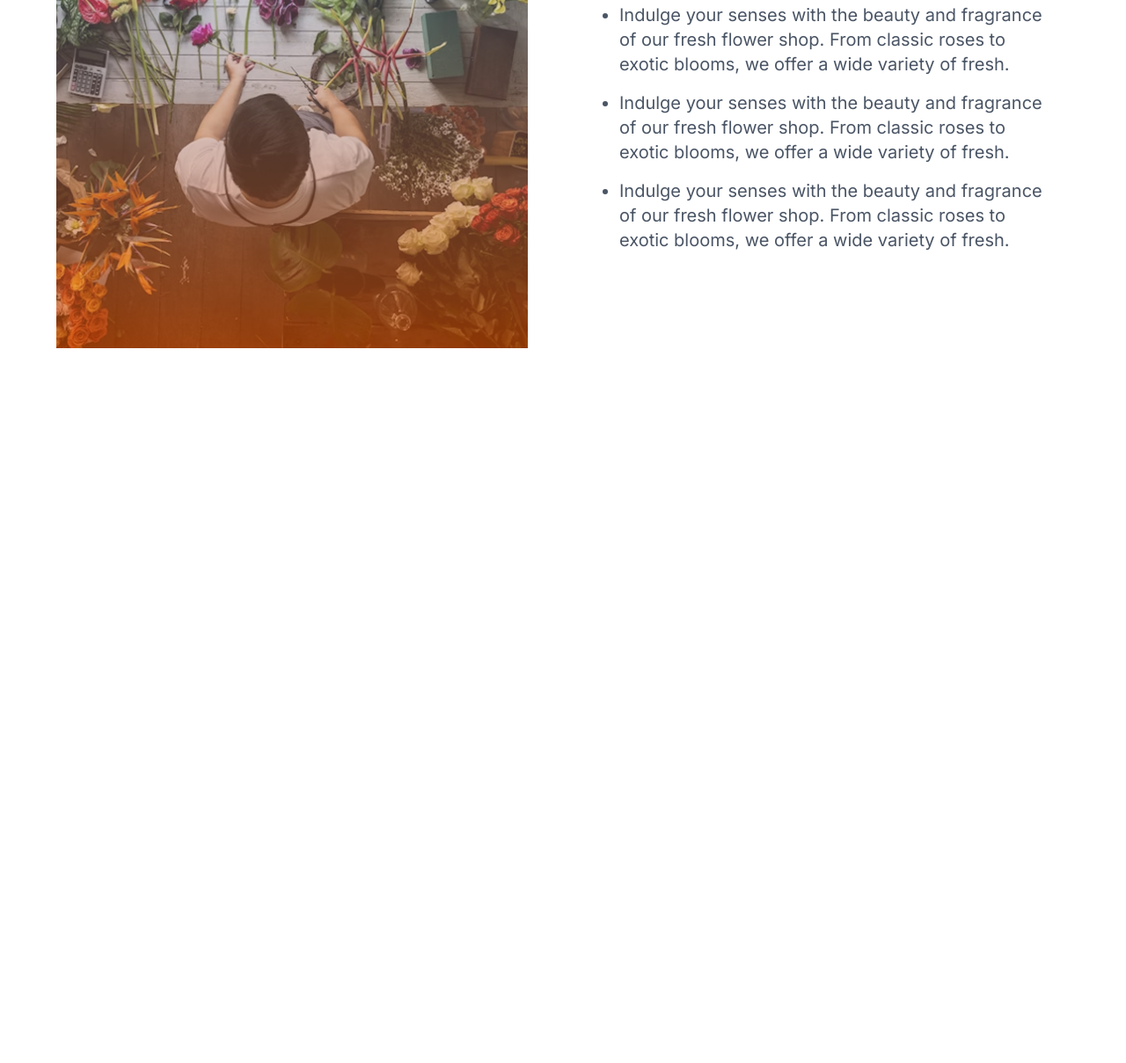
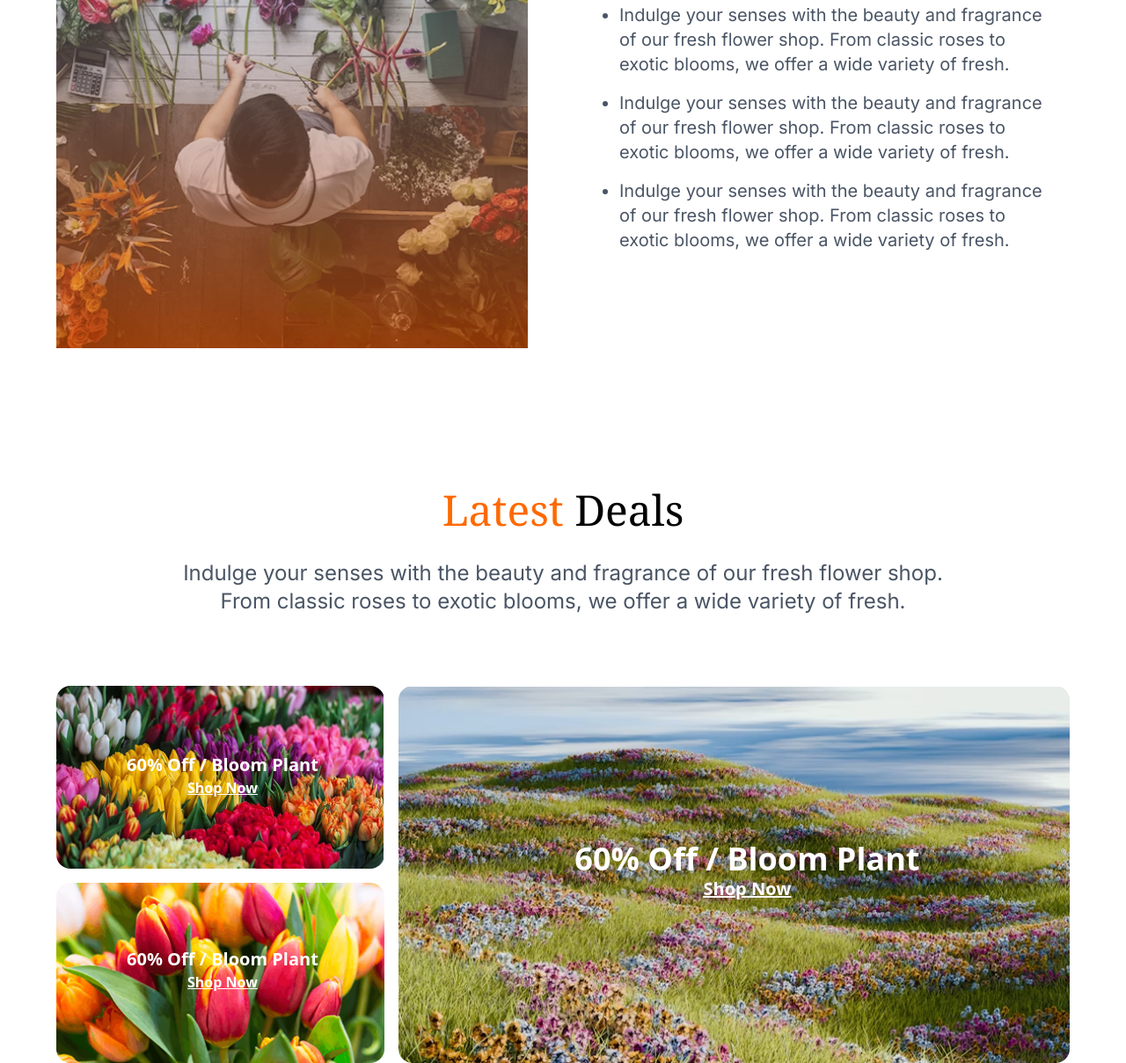
Before and after one commit to svictorgms202/Assignment-Flower-Market, a plain HTML site: page index.html in a window 1280 px wide. Shown: the part 2255-3464 px from the top of the page at 88% size. Before the commit the page ends 2651 px from the top, so only its background shows below. Drawn offline with nearby package versions, Linux system fonts and the light colour scheme.

Commit message:
Latest deals done with responsive

```diff
--- a/index.html
+++ b/index.html
@@ -118,7 +118,7 @@
         </section>
 
         <!-- Plants Lover Section -->
-        <div class="plants-lover sm:max-w-6xl mt-30 sm:grid sm:grid-cols-2 m-auto gap-x-20 max-w-xl relative">
+        <section class="plants-lover sm:max-w-6xl mt-30 sm:grid sm:grid-cols-2 m-auto gap-x-20 max-w-xl relative ">
             <div class="pl-image-section">
                 <img src="./assets/flower-store.png" alt="">
             </div>
@@ -139,10 +139,42 @@
                         to exotic blooms, we offer a wide variety of fresh.</li>
                 </ul>
             </div>
-            <div class="badge absolute bottom-110 left-100">
+            <div class="badge absolute bottom-110 left-100 hidden sm:block ">
                 <img src="./assets/trusted-badge.png" alt="">
             </div>
-        </div>
+        </section>
+        <!-- Latest Deal section -->
+        <section class="latest-deal mt-40 sm:max-w-6xl m-auto">
+            <div class="title-section sm:max-w-6xl m-auto text-center mb-8 max-w-9/10 mb-20">
+                <h1 class="noto-serif text-5xl"><span class="text-orange-500">Latest</span> Deals</h1>
+                <p class="sm:max-w-4xl inter text-gray-600 text-2xl sm:mt-8 m-auto">Indulge your senses with the beauty
+                    and fragrance of our fresh flower shop. From classic roses to exotic blooms, we offer a wide variety
+                    of fresh.</p>
+            </div>
+            <div class="images-section sm:grid sm:grid-cols-3 sm:gap-4 gap-y-8 grid grid-cols-1 m-auto sm:w-6xl w-xl">
+                <div class="image1 relative">
+                    <img class="rounded-2xl w-full h-full" src="./assets/deal-bloom.png" alt="">
+                    <div class="sub-title text-center absolute sm:bottom-20 sm:left-20 bottom-33 left-50">
+                        <h3 class="text-white font-semibold text-xl">60% Off / Bloom Plant</h3>
+                        <h4 class="text-white font-bold underline"><a href="">Shop Now</a></h4>
+                    </div>
+                </div>
+                <div class="image2 sm:col-span-2 sm:row-span-2  relative sm:order-none order-last">
+                    <img class="rounded-2xl w-full h-full" src="./assets/deal-zabo.png" alt="">
+                    <div class="sub-title text-center absolute sm:bottom-46 sm:left-50 bottom-33 left-50">
+                        <h3 class="text-white font-semibold sm:text-4xl text-xl">60% Off / Bloom Plant</h3>
+                        <h4 class="text-white font-bold sm:text-xl underline"><a href="">Shop Now</a></h4>
+                    </div>
+                </div>
+                <div class="image3 relative ">
+                    <img class="rounded-2xl w-full h-full" src="./assets/deal-ana.png" alt="">
+                    <div class="sub-title absolute sm:bottom-20 sm:left-20 text-center bottom-33 left-50">
+                        <h3 class="text-white font-semibold text-xl">60% Off / Bloom Plant</h3>
+                        <h4 class="text-white font-bold underline"><a href="" class="">Shop Now</a></h4>
+                    </div>
+                </div>
+            </div>
+        </section>
 
     </section>
 </body>
```
